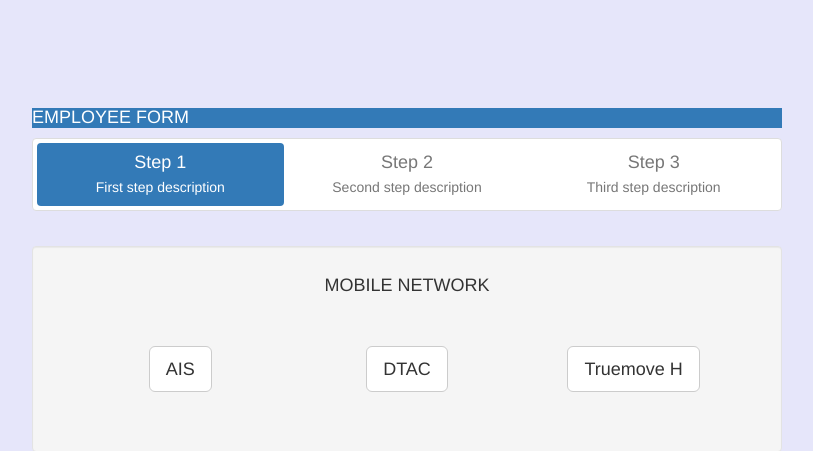
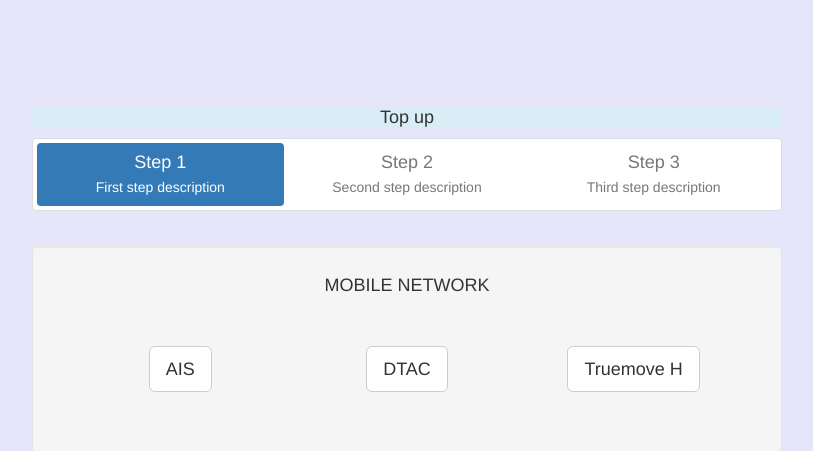
Before and after one commit to bestnacufzxzx/HCI, a CodeIgniter app: page /database/index.php/mobilemoney/index in a window 1280 px wide. Shown: the part 629-1080 px from the top of the page, without its empty margins (38-851 px from the left). Run offline with CodeIgniter, Linux system fonts and the light colour scheme; data that the repository does not hold is empty; some libraries are stand-ins or nearby versions; some web fonts are replaced.

Commit message:
EDIT WORD

```diff
--- a/application/views/home.php
+++ b/application/views/home.php
@@ -102,7 +102,7 @@
             <a href="https://th.traveligo.com/"><img src="public/img/hotel.jpg" alt="Image placeholder" class="img-fluid rounded"> </a>
             <h3><a href="https://th.traveligo.com/"><p style="font-size:22px;">TraveliGo</p></a></h3>
             <div class="reviews-star float-left">
-            Cheap Hotels, Flights, Tour , and Car Rental
+            Cheap Hotels, Flights and Car
             </div>
           </div>
 
--- a/application/views/home_menu/mobilemoney/mobilemoney.php
+++ b/application/views/home_menu/mobilemoney/mobilemoney.php
@@ -16,8 +16,8 @@
         <div class="row">
             <div class="offset-md-2 col-md-8 offset-md-2">
                 <div class="card">
-                    <div class="card-header bg-primary text-white">
-                        <h4 class="card-title text-uppercase">Employee Form</h4>
+                <div class="card-header  bg-info text-white" >
+                        <h4 class="card-title" align="center" >Top up</h4>
                     </div>
                     <div class="card-body">
                         <div class="row form-group">
@@ -76,7 +76,7 @@
                                                   <h6>Please enter 10 digit mobile number.</h6>
                                               </div>
                                               </div>
-                                              <button id="activate-step-3" class="btn btn-primary btn-sm">Activate Step 2</button>
+                                              <button id="activate-step-3" class="btn btn-primary btn-sm" >submit</button>
                                           </div>
                                           <div class="col-sm-4 col-md-4 col-xs-12">
                                           </div>
```
